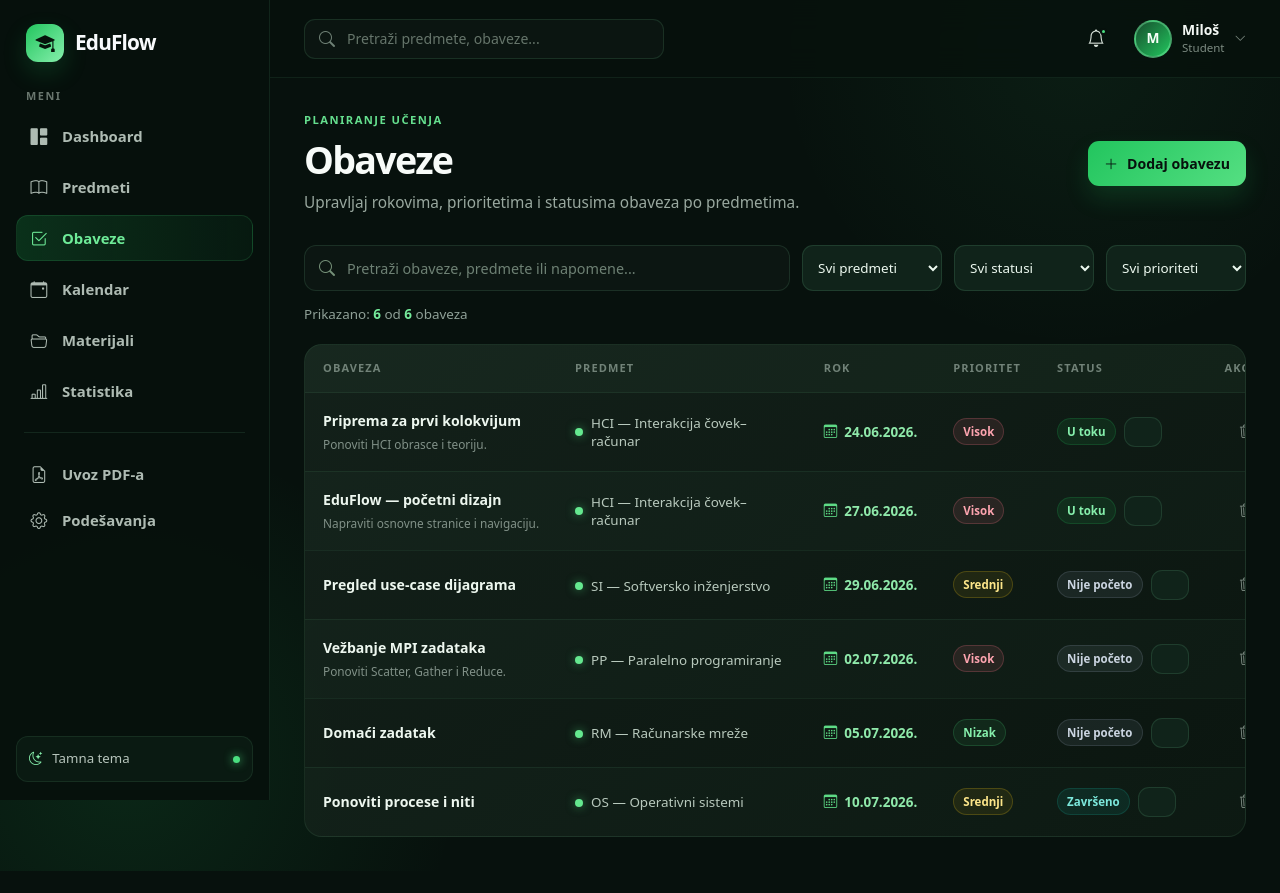
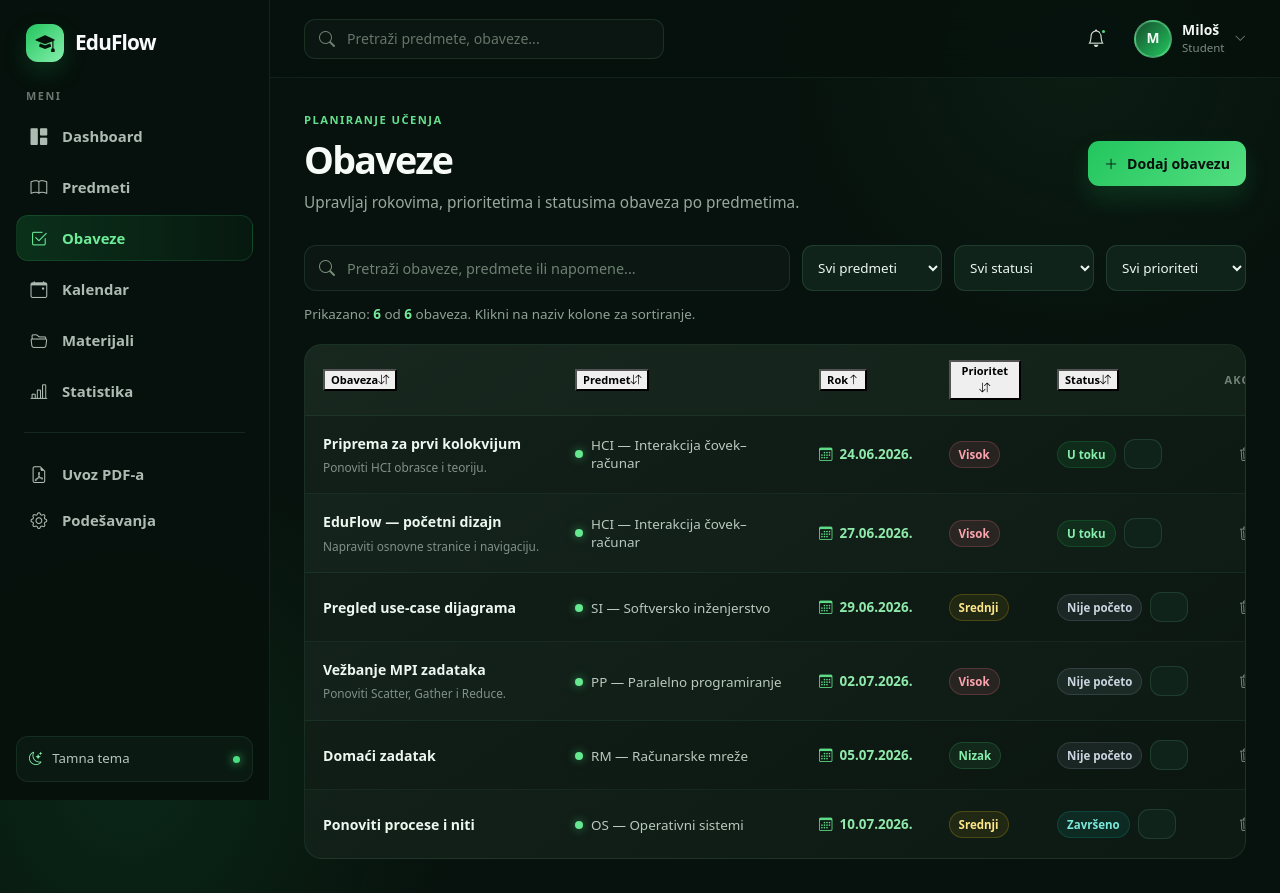
Before and after one commit to 777dimi777/hci-eduflow, a React (Vite) app: page /tasks in a window 1280 px wide. Before the commit the page ends 871 px from the top, so only its background shows below. Built offline with nearby package versions, Linux system fonts and the light colour scheme.

Commit message:
feat: add sortable task table columns

```diff
--- a/src/pages/TasksPage.jsx
+++ b/src/pages/TasksPage.jsx
@@ -11,6 +11,44 @@ const priorityLabels = {
   low: 'Nizak',
 }
 
+const priorityOrder = {
+  high: 1,
+  medium: 2,
+  low: 3,
+}
+
+const statusOrder = {
+  todo: 1,
+  'in-progress': 2,
+  done: 3,
+}
+
+function SortableHeader({ label, sortKey, sortConfig, onSort }) {
+  const isActive = sortConfig.key === sortKey
+
+  let iconClass = 'bi-arrow-down-up'
+
+  if (isActive && sortConfig.direction === 'asc') {
+    iconClass = 'bi-arrow-up'
+  }
+
+  if (isActive && sortConfig.direction === 'desc') {
+    iconClass = 'bi-arrow-down'
+  }
+
+  return (
+    <button
+      type="button"
+      className={`sortable-header ${isActive ? 'sortable-header-active' : ''}`}
+      onClick={() => onSort(sortKey)}
+      title={`Sortiraj po koloni: ${label}`}
+    >
+      <span>{label}</span>
+      <i className={`bi ${iconClass}`}></i>
+    </button>
+  )
+}
+
 function TasksPage() {
   const { subjects } = useSubjects()
   const { tasks, addTask, updateTaskStatus, deleteTask } = useTasks()
@@ -21,6 +59,11 @@ function TasksPage() {
   const [selectedPriority, setSelectedPriority] = useState('all')
   const [showForm, setShowForm] = useState(false)
 
+  const [sortConfig, setSortConfig] = useState({
+    key: 'dueDate',
+    direction: 'asc',
+  })
+
   const subjectMap = useMemo(() => {
     return new Map(subjects.map((subject) => [subject.id, subject]))
   }, [subjects])
@@ -28,8 +71,7 @@ function TasksPage() {
   const filteredTasks = useMemo(() => {
     const normalizedSearch = searchTerm.trim().toLowerCase()
 
-    return tasks
-      .filter((task) => {
+    const matchingTasks = tasks.filter((task) => {
       const subject = subjectMap.get(task.subjectId)
 
       const matchesSearch =
@@ -55,17 +97,63 @@ function TasksPage() {
         matchesPriority
       )
     })
-      .sort((firstTask, secondTask) =>
-        firstTask.dueDate.localeCompare(secondTask.dueDate)
-      )
+
+    return matchingTasks.sort((firstTask, secondTask) => {
+      let firstValue
+      let secondValue
+
+      if (sortConfig.key === 'title') {
+        firstValue = firstTask.title
+        secondValue = secondTask.title
+      } else if (sortConfig.key === 'subject') {
+        firstValue = subjectMap.get(firstTask.subjectId)?.name || ''
+        secondValue = subjectMap.get(secondTask.subjectId)?.name || ''
+      } else if (sortConfig.key === 'dueDate') {
+        firstValue = firstTask.dueDate
+        secondValue = secondTask.dueDate
+      } else if (sortConfig.key === 'priority') {
+        firstValue = priorityOrder[firstTask.priority]
+        secondValue = priorityOrder[secondTask.priority]
+      } else {
+        firstValue = statusOrder[firstTask.status]
+        secondValue = statusOrder[secondTask.status]
+      }
+
+      let comparison
+
+      if (typeof firstValue === 'number') {
+        comparison = firstValue - secondValue
+      } else {
+        comparison = firstValue.localeCompare(secondValue, 'sr')
+      }
+
+      return sortConfig.direction === 'asc' ? comparison : -comparison
+    })
   }, [
     tasks,
     searchTerm,
     selectedSubject,
     selectedStatus,
     selectedPriority,
+    sortConfig,
     subjectMap,
   ])
+
+  function handleSort(sortKey) {
+    setSortConfig((previousConfig) => {
+      if (previousConfig.key === sortKey) {
+        return {
+          key: sortKey,
+          direction: previousConfig.direction === 'asc' ? 'desc' : 'asc',
+        }
+      }
+
+      return {
+        key: sortKey,
+        direction: 'asc',
+      }
+    })
+  }
 
   function handleAddTask(newTask) {
     addTask(newTask)
@@ -165,7 +253,8 @@ function TasksPage() {
 
       <p className="tasks-summary">
         Prikazano: <strong>{filteredTasks.length}</strong> od{' '}
-        <strong>{tasks.length}</strong> obaveza
+        <strong>{tasks.length}</strong> obaveza. Klikni na naziv kolone za
+        sortiranje.
       </p>
 
       {filteredTasks.length > 0 ? (
@@ -174,11 +263,51 @@ function TasksPage() {
             <table className="tasks-table">
               <thead>
                 <tr>
-                  <th>Obaveza</th>
-                  <th>Predmet</th>
-                  <th>Rok</th>
-                  <th>Prioritet</th>
-                  <th>Status</th>
+                  <th>
+                    <SortableHeader
+                      label="Obaveza"
+                      sortKey="title"
+                      sortConfig={sortConfig}
+                      onSort={handleSort}
+                    />
+                  </th>
+
+                  <th>
+                    <SortableHeader
+                      label="Predmet"
+                      sortKey="subject"
+                      sortConfig={sortConfig}
+                      onSort={handleSort}
+                    />
+                  </th>
+
+                  <th>
+                    <SortableHeader
+                      label="Rok"
+                      sortKey="dueDate"
+                      sortConfig={sortConfig}
+                      onSort={handleSort}
+                    />
+                  </th>
+
+                  <th>
+                    <SortableHeader
+                      label="Prioritet"
+                      sortKey="priority"
+                      sortConfig={sortConfig}
+                      onSort={handleSort}
+                    />
+                  </th>
+
+                  <th>
+                    <SortableHeader
+                      label="Status"
+                      sortKey="status"
+                      sortConfig={sortConfig}
+                      onSort={handleSort}
+                    />
+                  </th>
+
                   <th className="task-actions-header">Akcije</th>
                 </tr>
               </thead>
```
Lines whose indentation alone changed are shown as unchanged.
